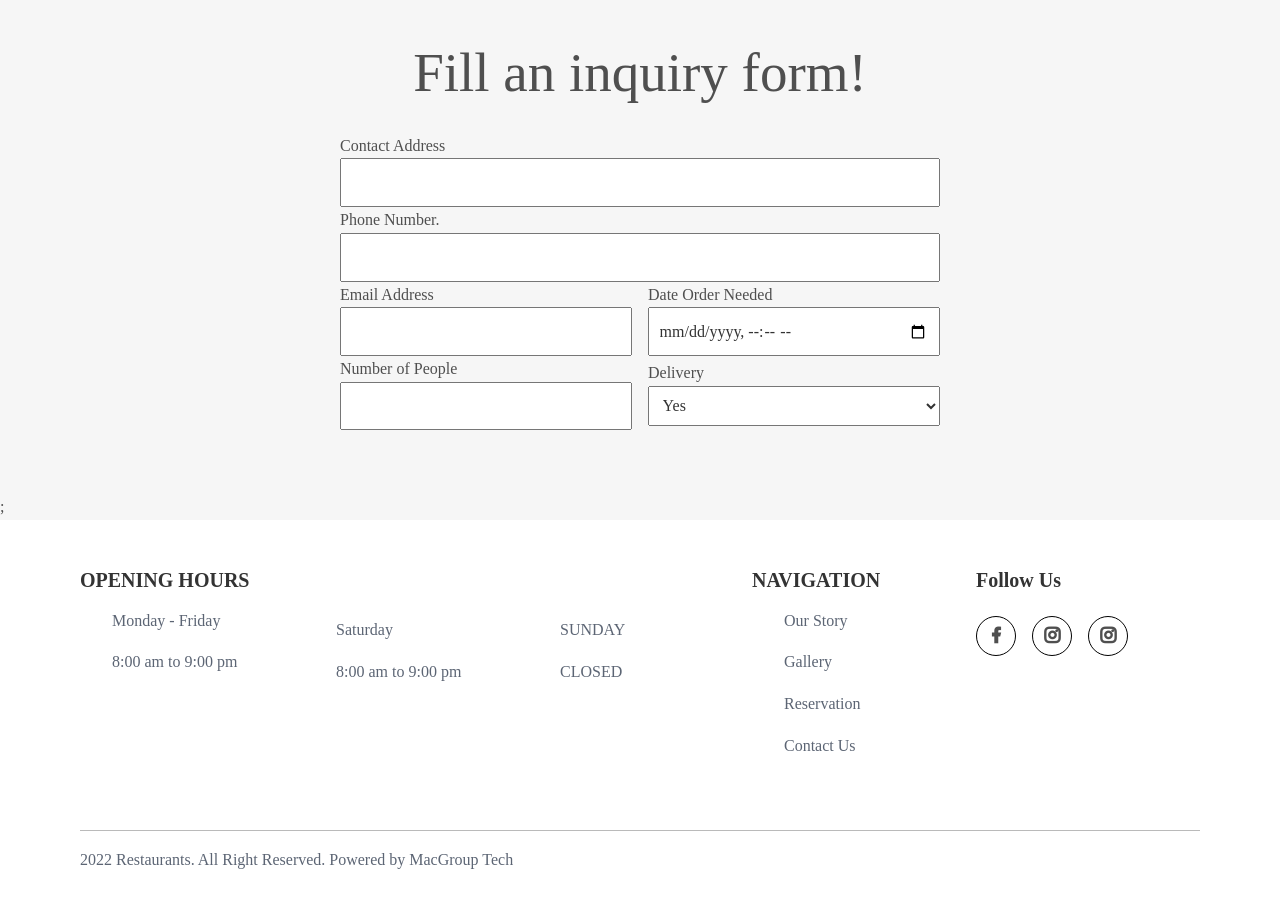
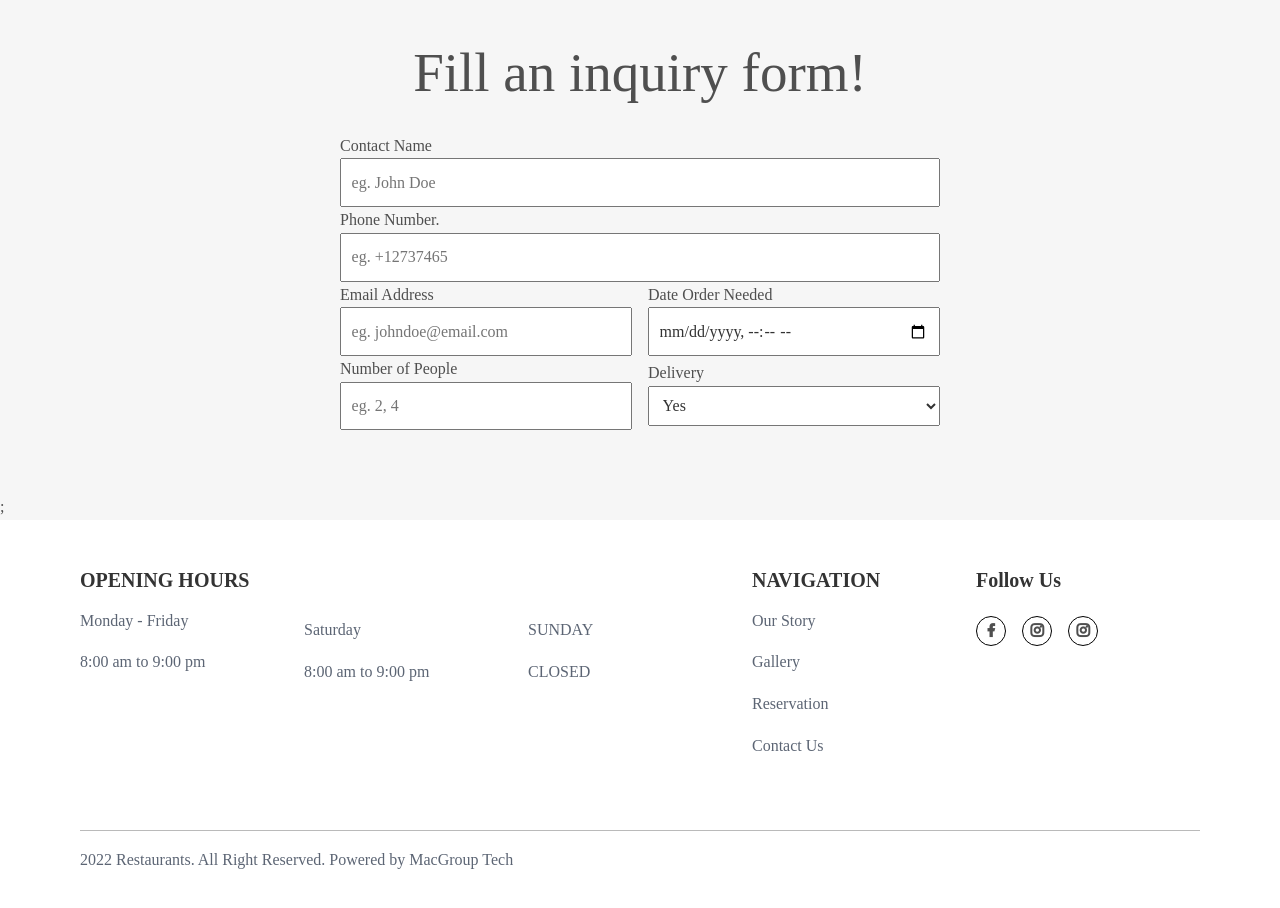
Before and after one commit to JohnnnGreat/Veronicas-Kitchen, a Next.js app: page /catering in a window 1280 px wide. Shown: the part 600-1508 px from the top of the page. Built offline with nearby package versions, Linux system fonts and the light colour scheme; a web font is replaced by a local one.

Commit message:
Made some corrections

```diff
--- a/pages/catering.js
+++ b/pages/catering.js
@@ -27,14 +27,18 @@ const Catering = () => {
           <p className="inquiry-form-header">Fill an inquiry form!</p>
           <div className="form-container">
             <form action="">
-              <label htmlFor="name">Contact Address</label>
-              <input type="text" id="contact" />
+              <label htmlFor="name">Contact Name</label>
+              <input type="text" placeholder="eg. John Doe" id="contact" />
               <label htmlFor="number">Phone Number.</label>
-              <input type="text" id="number" />
+              <input type="text" id="number" placeholder="eg. +12737465" />
               <div className="form-flex">
                 <div>
                   <label htmlFor="email">Email Address</label>
-                  <input type="email" id="email" />
+                  <input
+                    type="email"
+                    placeholder="eg. johndoe@email.com"
+                    id="email"
+                  />
                 </div>
                 <div>
                   <label htmlFor="contact">Date Order Needed</label>
@@ -44,7 +48,11 @@ const Catering = () => {
               <div className="form-flex">
                 <div>
                   <label htmlFor="numberPeople">Number of People</label>
-                  <input type="number" id="numberPeople" />
+                  <input
+                    placeholder="eg. 2, 4"
+                    type="number"
+                    id="numberPeople"
+                  />
                 </div>
                 <div>
                   <label htmlFor="numberPeople">Delivery</label>
--- a/styles/layout.scss
+++ b/styles/layout.scss
@@ -171,15 +171,15 @@ $max_width: 70rem;
           border-radius: 50%;
           padding: 0.6rem;
           border: 1px solid #000;
-          width: 40px;
-          height: 40px;
+          width: 30px;
+          height: 30px;
           display: flex;
           align-items: center;
           justify-content: center;
 
           i {
             font-weight: 600;
-            font-size: 1.2rem;
+            font-size: 1rem;
           }
         }
       }
@@ -200,6 +200,7 @@ $max_width: 70rem;
           display: flex;
           flex-direction: column;
           row-gap: 1rem;
+          padding: 0;
 
           li {
             color: #5c6574;
```
